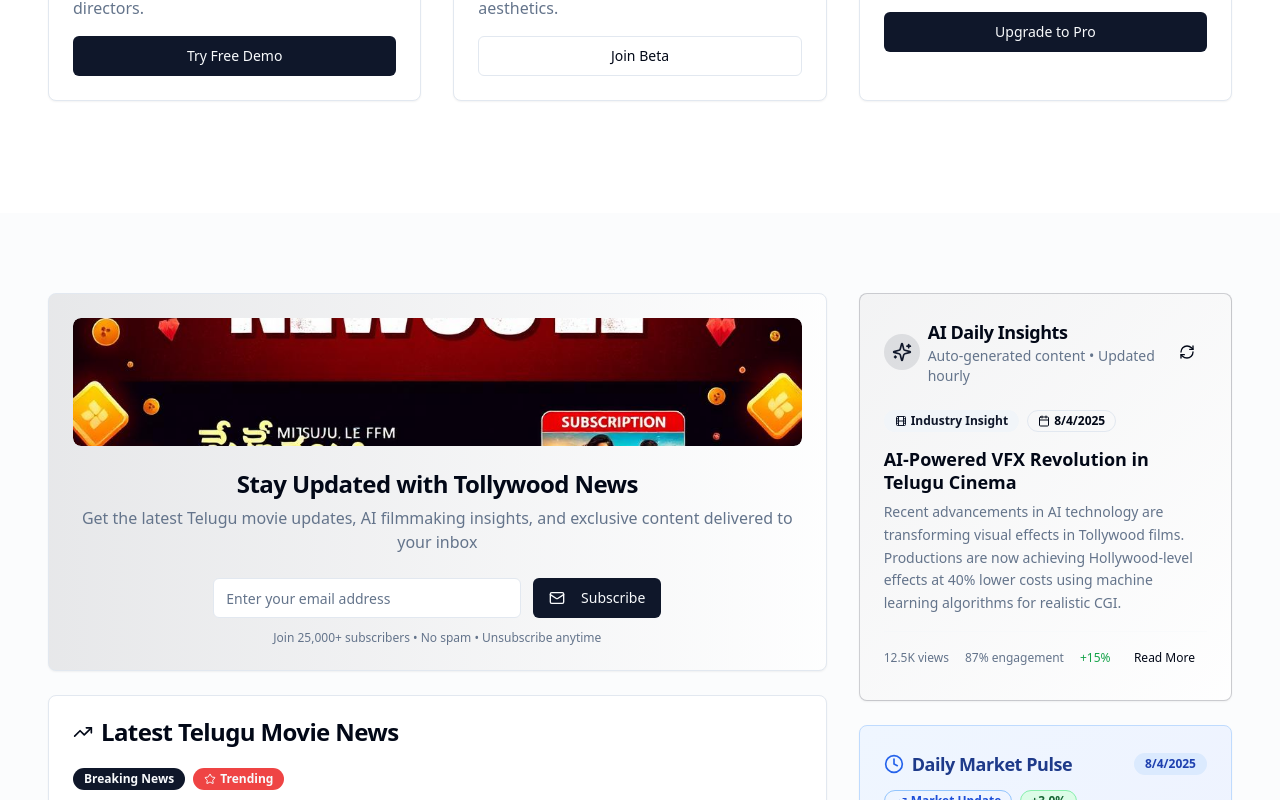
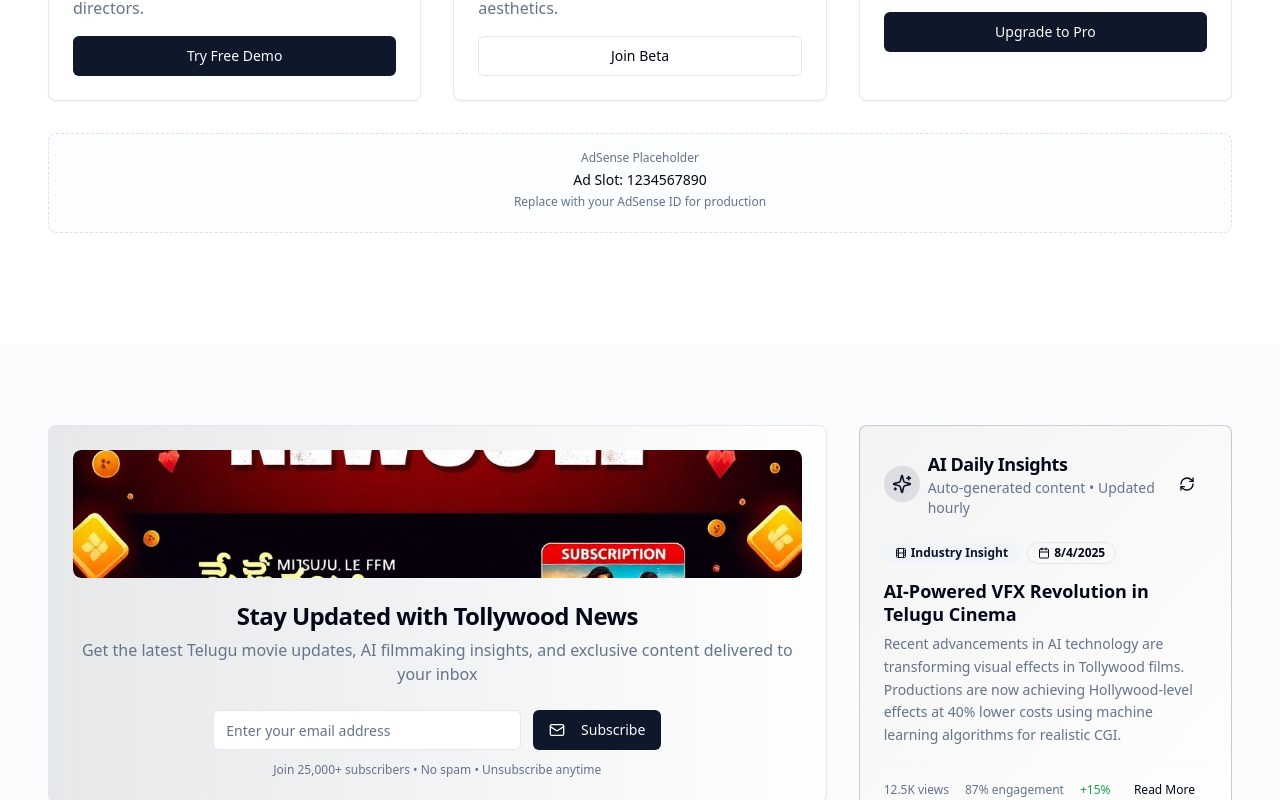
Before and after one commit to tollywoodai/tollyaisite, a React (Vite) app: page / in a window 1280 px wide. Shown: the part 1240-2040 px from the top of the page. Built offline with nearby package versions, Linux system fonts and the light colour scheme.

Commit message:
Check site and GitHub status
Verify website functionality and check for any errors on GitHub after completing the previous tasks.

```diff
--- a/src/components/GoogleAdsense.tsx
+++ b/src/components/GoogleAdsense.tsx
@@ -15,14 +15,36 @@ const GoogleAdsense = ({
   fullWidthResponsive = true,
   className = ""
 }: GoogleAdsenseProps) => {
+  const isDevelopment = process.env.NODE_ENV === 'development';
+
   useEffect(() => {
-    try {
-      // @ts-ignore
-      (window.adsbygoogle = window.adsbygoogle || []).push({});
-    } catch (err) {
-      console.error("AdSense error:", err);
+    // Only initialize AdSense in production with valid publisher ID
+    if (!isDevelopment && window.location.hostname !== 'localhost') {
+      try {
+        // @ts-ignore
+        (window.adsbygoogle = window.adsbygoogle || []).push({});
+      } catch (err) {
+        // Silently handle AdSense errors in development
+        if (!isDevelopment) {
+          console.warn("AdSense initialization failed:", err);
+        }
+      }
     }
-  }, []);
+  }, [isDevelopment]);
+
+  // Show placeholder in development
+  if (isDevelopment || window.location.hostname === 'localhost') {
+    return (
+      <div
+        className={`bg-muted/20 border border-dashed border-muted-foreground/20 rounded-lg p-4 text-center ${className}`}
+        style={style}
+      >
+        <p className="text-xs text-muted-foreground mb-1">AdSense Placeholder</p>
+        <p className="text-sm font-medium">Ad Slot: {adSlot}</p>
+        <p className="text-xs text-muted-foreground mt-1">Replace with your AdSense ID for production</p>
+      </div>
+    );
+  }
 
   return (
     <ins
```
